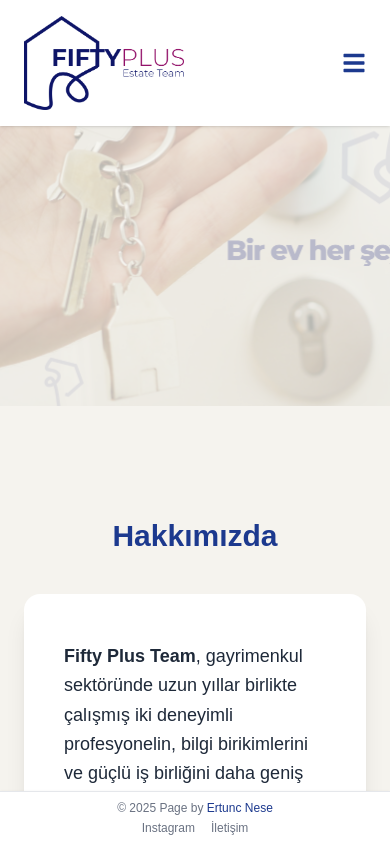
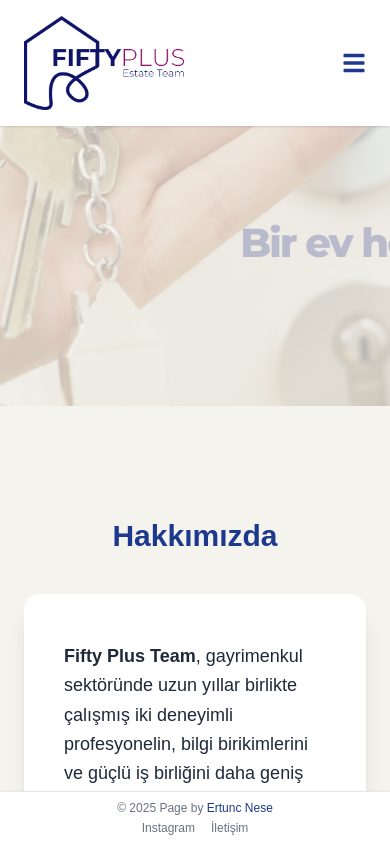
Before and after one commit to ertuncnese/fiftyplusteam, a Next.js app: page / in a window 390 px wide. Shown: the top 844 px of the page. Built offline with nearby package versions, Linux system fonts and the light colour scheme; no server answers.

Commit message:
object-cover olarak deneniyor

```diff
--- a/components/BannerCarousel.tsx
+++ b/components/BannerCarousel.tsx
@@ -10,10 +10,12 @@ export default function BannerCarousel() {
   const [isMobile, setIsMobile] = useState(false);
 
   useEffect(() => {
-    const check = () => setIsMobile(window.innerWidth < 768);
-    check();
-    window.addEventListener('resize', check);
-    return () => window.removeEventListener('resize', check);
+    const handleResize = () => {
+      setIsMobile(window.innerWidth < 768); // sm breakpoint altı
+    };
+    handleResize();
+    window.addEventListener('resize', handleResize);
+    return () => window.removeEventListener('resize', handleResize);
   }, []);
 
   useEffect(() => {
@@ -29,9 +31,9 @@ export default function BannerCarousel() {
         <motion.div
           key={banners[index]}
           className="absolute inset-0"
-          initial={{ opacity: 0, scale: isMobile ? 0.55 : 1.05 }}
-          animate={{ opacity: 1, scale: isMobile ? 1.1 : 1 }}
-          exit={{ opacity: 0, scale: isMobile ? 1 : 1 }}
+          initial={{ opacity: 0, scale: isMobile ? 1 : 1 }}
+          animate={{ opacity: 1, scale: isMobile ? 1.5 : 1 }}
+          exit={{ opacity: 0 }}
           transition={{ duration: 3 }}
         >
           <Image
```
